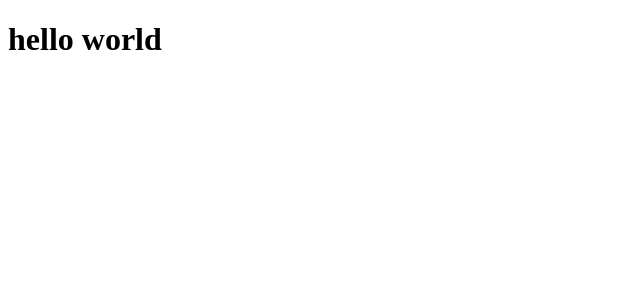
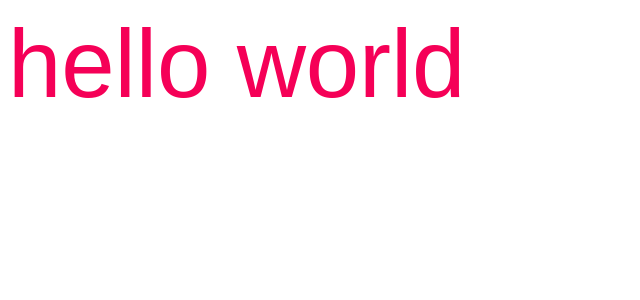
Before and after one commit to yuha-lee/me, a React app: page / in a window 1280 px wide. Shown: the top 300 px of the page, without its empty margins (0-640 px from the left). Built offline with nearby package versions, Linux system fonts and the light colour scheme; the HTML template or start-up script is replaced by a standard one.

Commit message:
Create default theme

```diff
--- a/package.json
+++ b/package.json
@@ -11,6 +11,7 @@
   "author": "",
   "license": "ISC",
   "dependencies": {
+    "@material-ui/core": "^4.12.3",
     "@types/react-dom": "^17.0.9",
     "react": "^17.0.2",
     "react-dom": "^17.0.2"
--- a/resources/index.html
+++ b/resources/index.html
@@ -4,6 +4,7 @@
     <meta charset="UTF-8">
     <meta http-equiv="X-UA-Compatible" content="IE=edge">
     <meta name="viewport" content="width=device-width, initial-scale=1.0">
+    <link href="https://fonts.googleapis.com/css2?family=Montserrat:ital,wght@0,900;1,400&display=swap" rel="stylesheet">
     <title>Document</title>
 </head>
 <body>
--- /dev/null
+++ b/src/defaultTheme.ts
@@ -0,0 +1,148 @@
+import { createTheme } from '@material-ui/core';
+
+const basicTypography = {
+	h1: {
+		fontSize: 96,
+		fontFamily: '"Montserrat", sans-serif',
+		letterSpacing: '-0.14px',
+		color: '#000000DE'
+	},
+	h2: {
+		fontSize: 60,
+		fontFamily: '"Montserrat", sans-serif',
+		letterSpacing: '-0.03px',
+		color: '#000000DE'
+	},
+	h3: {
+		fontSize: 48,
+		fontFamily: '"Montserrat", sans-serif',
+		letterSpacing: '0px',
+		color: '#000000DE'
+	},
+	h4: {
+		fontSize: 34,
+		fontFamily: '"Montserrat", sans-serif',
+		letterSpacing: '0.01px',
+		color: '#000000DE'
+	},
+	h5: {
+		fontSize: 24,
+		fontFamily: '"Montserrat", sans-serif',
+		letterSpacing: '0.77px',
+		color: '#000000DE'
+	},
+	h6: {
+		fontSize: 20,
+		fontFamily: '"Montserrat", sans-serif',
+		letterSpacing: '0px',
+		color: '#000000DE'
+	},
+	subtitle1: {
+		fontSize: 16,
+		fontFamily: '"Montserrat", sans-serif',
+		letterSpacing: '0px',
+		color: '#000000DE'
+	},
+	subtitle2: {
+		fontSize: 14,
+		fontFamily: '"Montserrat", sans-serif',
+		letterSpacing: '0px',
+		color: '#000000DE'
+	},
+	body1: {
+		fontSize: 16,
+		fontFamily: '"Montserrat", sans-serif',
+		letterSpacing: '0px',
+		color: '#000000DE'
+	},
+	body2: {
+		fontSize: 14,
+		fontFamily: '"Montserrat", sans-serif',
+		letterSpacing: '0px',
+		color: '#000000DE'
+	},
+	button: {
+		fontSize: 13,
+		fontFamily: '"Montserrat", sans-serif',
+		letterSpacing: '0.01px',
+		color: '#000000DE'
+	},
+	caption: {
+		fontSize: 12,
+		fontFamily: '"Montserrat", sans-serif',
+		letterSpacing: '0px',
+		color: '#000000DE'
+	},
+	overline: {
+		fontSize: 12,
+		fontFamily: '"Montserrat", sans-serif',
+		letterSpacing: '0.16px',
+		color: '#000000DE'
+	}
+};
+
+const basicPalette = {
+	primary: {
+		light: '#958AFB',
+		main: '#6F61F9',
+		dark: '#3A2FA3',
+		contrastText: '#FFFFFF'
+	},
+	secondary: {
+		light: '#FF4081',
+		main: '#F50057',
+		dark: '#C51162',
+		contrastText: '#FFFFFF'
+	},
+	error: {
+		light: '#E57373',
+		main: '#F44336',
+		dark: '#D32F2F',
+		contrastText: '#FFFFFF'
+	},
+	warning: {
+		light: '#FFB74D',
+		main: '#FF9800',
+		dark: '#F57C00',
+		contrastText: '#000000DE'
+	},
+	info: {
+		light: '#64B5F6',
+		main: '#2196F3',
+		dark: '#1976D2',
+		contrastText: '#FFFFFF'
+	},
+	success: {
+		light: '#81C784',
+		main: '#4CAF50',
+		dark: '#388E3C',
+		contrastText: '#000000DE'
+	},
+	grey: {
+		'50': '#FAFAFA',
+		'100': '#F5F5F5',
+		'200': '#EEEEEE',
+		'300': '#E0E0E0',
+		'400': '#BDBDBD',
+		'500': '#9E9E9E',
+		'600': '#757575',
+		'700': '#616161',
+		'800': '#424242',
+		'900': '#212121',
+		'A100': '#D5D5D5',
+		'A200': '#AAAAAA',
+		'A400': '#575757',
+		'A700': '#303030'
+	},
+	text: {
+		primary: '#000000DE',
+		secondary: '#0000008A',
+		disabled: '#00000061',
+		hint: '#00000061'
+	}
+};
+
+export default createTheme({
+	palette: basicPalette,
+	typography: basicTypography
+});;
--- a/src/index.tsx
+++ b/src/index.tsx
@@ -1,7 +1,13 @@
 import ReactDOM from 'react-dom';
+import { Typography, ThemeProvider } from '@material-ui/core';
+import defaultTheme from './defaultTheme';
 
 const App = (): JSX.Element => {
-    return <h1>hello world</h1>;
+    return (
+        <ThemeProvider theme={defaultTheme}>
+            <Typography variant='h1' color='secondary'>hello world</Typography>
+        </ThemeProvider>
+    )
 };
 
 ReactDOM.render(<App />, document.getElementById('root'));
```
Also changed, not shown: 1 other file (tests, documents, lock files or other folders).
